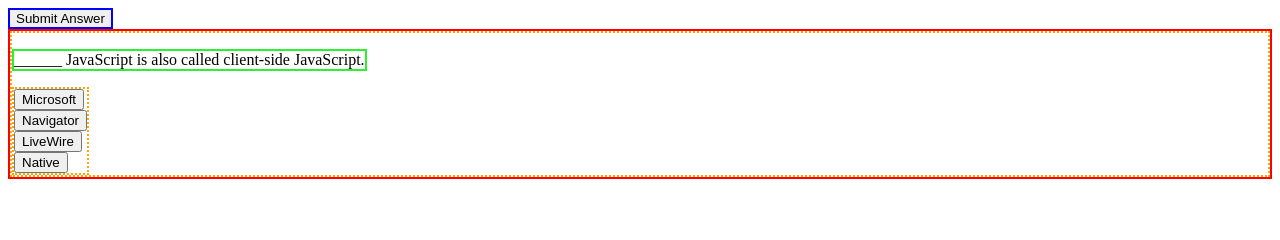
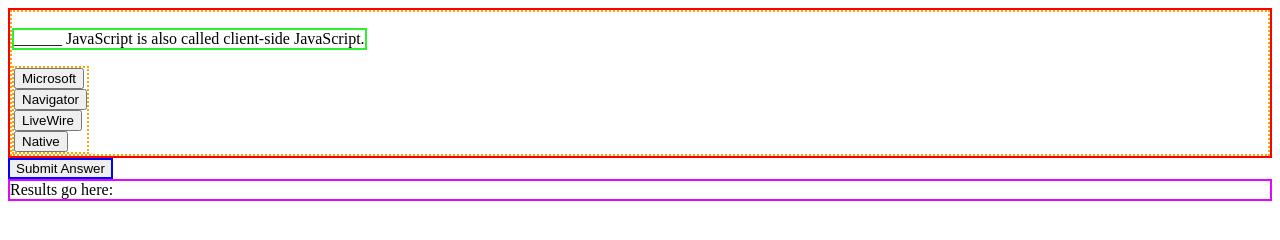
Before and after one commit to tbegush/multiple-choice, a plain HTML site: page index.html in a window 1280 px wide. Drawn offline with Linux system fonts and the light colour scheme.

Commit message:
organized HTML a little better

```diff
--- a/assets/css/style.css
+++ b/assets/css/style.css
@@ -1,8 +1,8 @@
-#results {
+#quiz {
     border: 2px solid red;
 }
 
-#results div{
+#quiz div{
     display: flex;
     align-items: flex-start;
     flex-direction: column;
@@ -13,6 +13,12 @@
     border: 2px solid blue;
 }
 
-#results div p{
+#quiz div p{
     border: 2px solid rgb(46, 241, 46);
 }
+
+#results {
+    display: flex;
+    align-items: flex-start;
+    border: 2px solid rgb(226, 7, 255);
+}
--- a/assets/javascript/script.js
+++ b/assets/javascript/script.js
@@ -20,19 +20,21 @@ function makeQuestion(){
     var question = allQuestions[qCounter].question;
     //paint the question on the <p> element
         questionParaEl.textContent = question;
-        questionAnswerEl
-    .append(questionParaEl);
+//stick the question, which is inside a <p>, into the QandA element
+     questionAnswerEl.append(questionParaEl);
+//take all the actual answers and throw them in a variable called answers
     var answers = allQuestions[qCounter].answers;
 
+    //Loop through each answer, put it in a button
     for (var i = 0; i < answers.length; i++){
     var buttonEl = document.createElement("button");
     buttonEl.textContent = answers[i];
     answersEl.append(buttonEl);
     }
-
+    //Take all the buttons and paint them on the page
     questionAnswerEl.append(answersEl)
 
-    results.append(questionAnswerEl)
+    quiz.append(questionAnswerEl)
 
 }
 
@@ -50,11 +52,16 @@ var timerEl = document.createElement("timer")
 
 // function showResults(){
 
+//     if (selected answer = correctAnswer) {
+//         window.alert("You're right!")
+//         time += 10;
+//     }
 
 // }
 
 // display quiz on page load.
 makeQuestion();
+startTimer();
 
 // on submit, show results
-submitButton.addEventListener('click', showResults);
+// submitButton.addEventListener('click', xxxxxxxxxxx);
--- a/index.html
+++ b/index.html
@@ -10,8 +10,11 @@
 <body>
 
     <div id="quiz"></div>
+
     <button id="submit">Submit Answer</button>
-    <div id="results"></div>
+
+    <div id="results"> Results go here: </div>
+
 
 
 <script src="assets/javascript/questions.js"></script>
```
Also changed, not shown: 9 other files.
